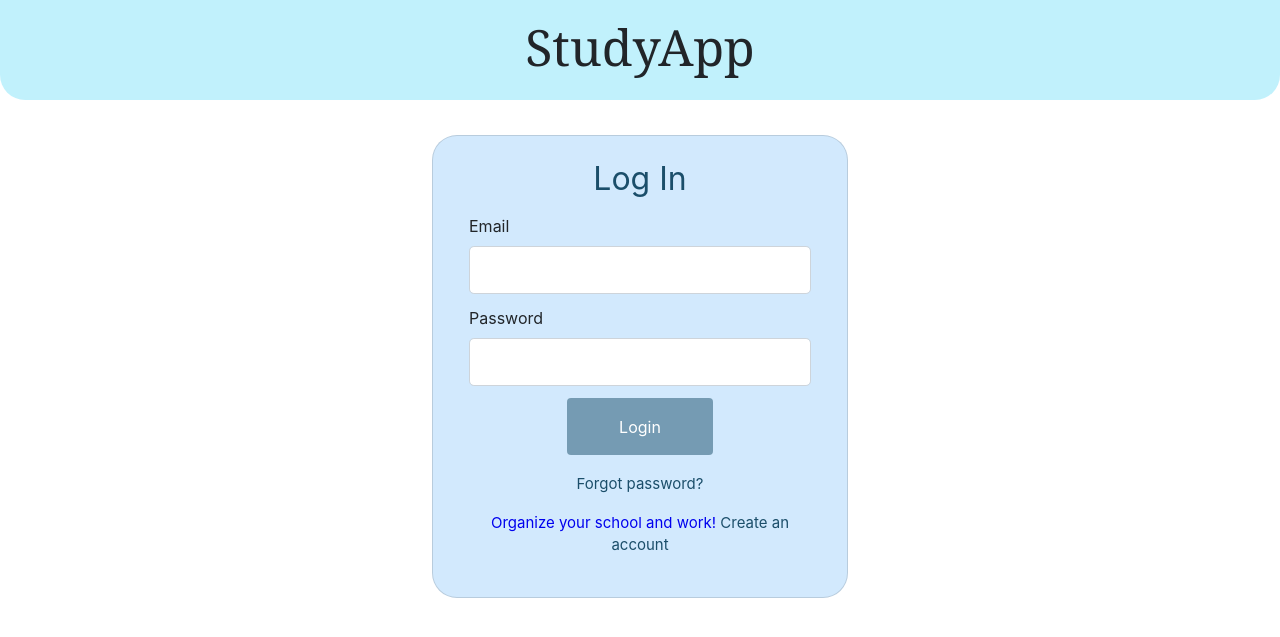
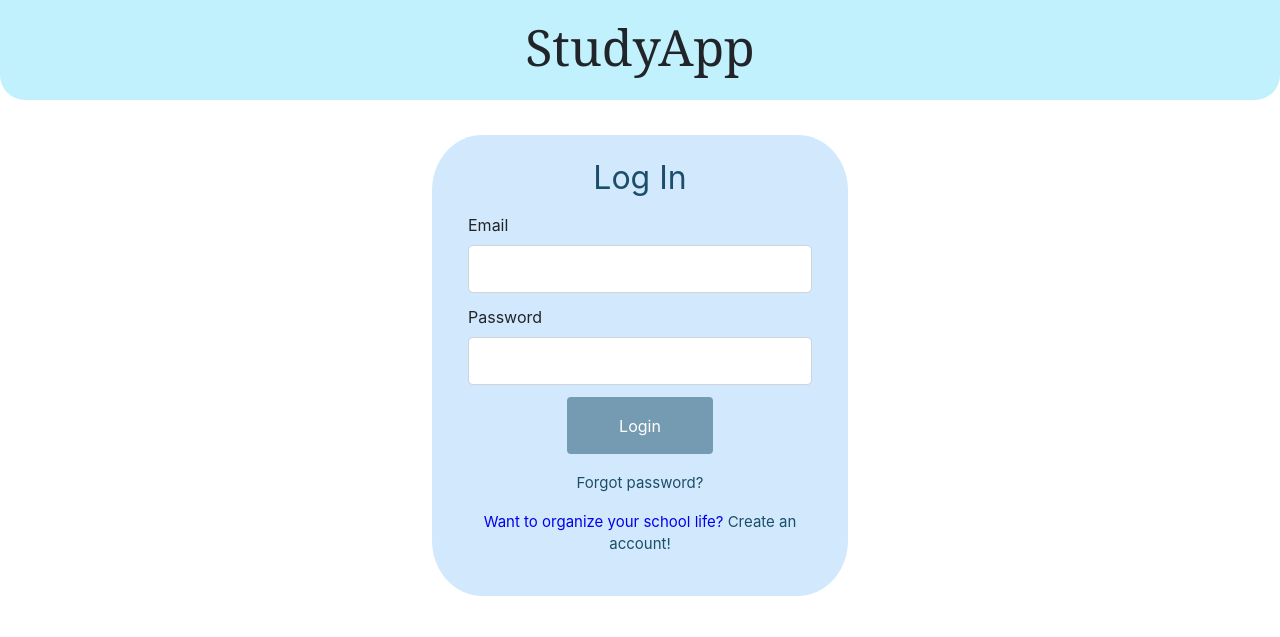
Before and after one commit to 5-MuhSkuhTeers/StudyApp, a Flask app: page / in a window 1280 px wide. Shown: the top 637 px of the page. Run offline with Flask 2, Linux system fonts and the light colour scheme; some libraries are stand-ins or nearby versions.

Commit message:
Fixed border issues for the login page

```diff
--- a/api/templates/login.html
+++ b/api/templates/login.html
@@ -13,7 +13,7 @@
     <form method="POST" action="">
         {{ form.hidden_tag() }}
 
-        <div id="login-box" class="card mb-2 box-shadow" style="width: 26rem;">
+        <div id="login-box" class="card mb-2 box-shadow border-0" style="width: 26rem; border-radius: 12%">
             <div class="card-body px-3 py-1">
                 <div class="mb-3" align="center">
                     <h2 class="font-weight-normal" style="color: #1B4E6A">Log In</h2>
@@ -64,9 +64,9 @@
 
                 <div align="center">
                     <p style="font-size: 15px; color: #0000EE;">
-                        Organize your school and work!
+                        Want to organize your school life?
                         <a class="login-create" href="https://www.google.com/search?q=test&rlz=1C1SQJL_enUS888US888&source=lnms&tbm=isch&sa=X&ved=2ahUKEwjM9M6IoaLzAhVNGFkFHZCCCCEQ_AUoA3oECAEQBQ&biw=843&bih=905&dpr=1">
-                            Create an account
+                            Create an account!
                         </a>
                     </p>
                 </div>
```
